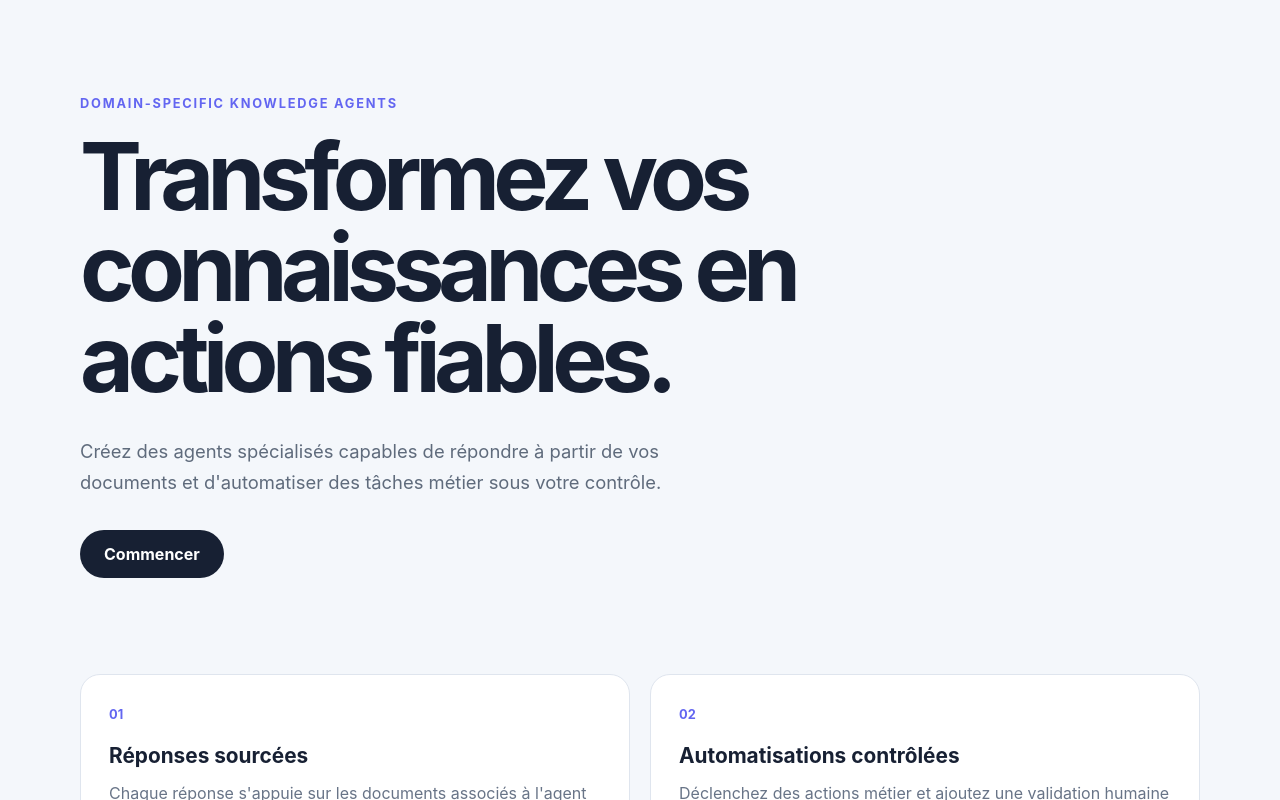
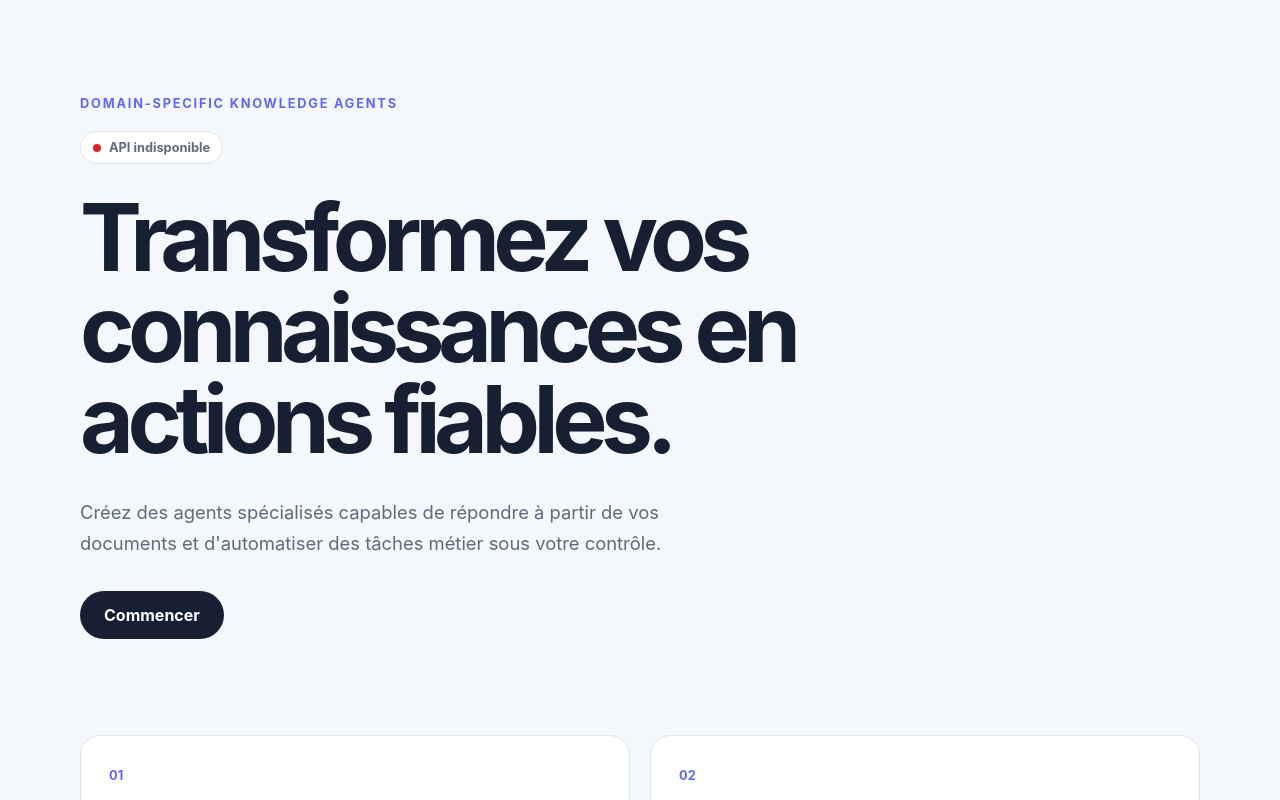
Before and after one commit to 2MOData/INTERNSHIP, a React (Vite) app in the folder apps/web/: page / in a window 1280 px wide. Shown: the top 800 px of the page. Built offline with nearby package versions, Linux system fonts and the light colour scheme; no server answers.

Commit message:
feat: connect React frontend to API health

```diff
--- a/apps/web/src/App.css
+++ b/apps/web/src/App.css
@@ -19,6 +19,35 @@
   font-weight: 700;
   letter-spacing: 0.14em;
   text-transform: uppercase;
+}
+
+.api-status {
+  display: inline-flex;
+  align-items: center;
+  gap: 8px;
+  margin-bottom: 28px;
+  padding: 8px 12px;
+  border: 1px solid #dfe5ee;
+  border-radius: 999px;
+  background: #ffffff;
+  color: #5f6b7c;
+  font-size: 0.8rem;
+  font-weight: 700;
+}
+
+.api-status span {
+  width: 8px;
+  height: 8px;
+  border-radius: 50%;
+  background: #94a3b8;
+}
+
+.api-status--connected span {
+  background: #16a34a;
+}
+
+.api-status--unavailable span {
+  background: #dc2626;
 }
 
 .hero h1 {
--- a/apps/web/src/App.tsx
+++ b/apps/web/src/App.tsx
@@ -1,10 +1,29 @@
+import { useEffect, useState } from 'react'
 import './App.css'
+import { getApiHealth } from './api/health'
+
+type ApiStatus = 'loading' | 'connected' | 'unavailable'
 
 function App() {
+  const [apiStatus, setApiStatus] = useState<ApiStatus>('loading')
+
+  useEffect(() => {
+    getApiHealth()
+      .then(() => setApiStatus('connected'))
+      .catch(() => setApiStatus('unavailable'))
+  }, [])
+
   return (
     <main className="landing-page">
       <section className="hero">
         <p className="eyebrow">Domain-Specific Knowledge Agents</p>
+
+        <div className={`api-status api-status--${apiStatus}`}>
+          <span aria-hidden="true" />
+          {apiStatus === 'loading' && 'Connexion à l’API…'}
+          {apiStatus === 'connected' && 'API connectée'}
+          {apiStatus === 'unavailable' && 'API indisponible'}
+        </div>
 
         <h1>Transformez vos connaissances en actions fiables.</h1>
 
--- /dev/null
+++ b/apps/web/src/api/health.ts
@@ -0,0 +1,14 @@
+export interface HealthResponse {
+  status: string
+  service: string
+}
+
+export async function getApiHealth(): Promise<HealthResponse> {
+  const response = await fetch('http://localhost:8000/health')
+
+  if (!response.ok) {
+    throw new Error(`Health request failed with status ${response.status}`)
+  }
+
+  return response.json() as Promise<HealthResponse>
+}
```
Also changed, not shown: 1 other file (tests, documents, lock files or other folders).
